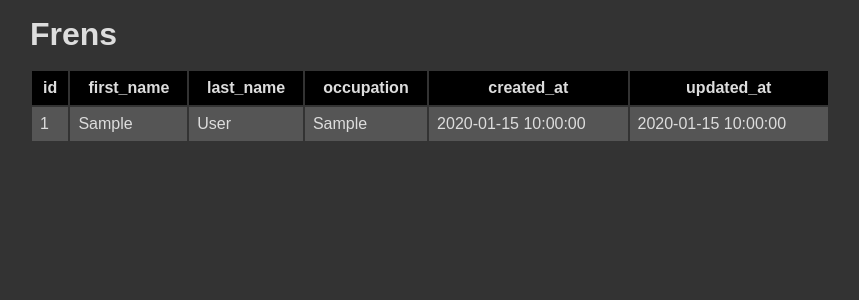
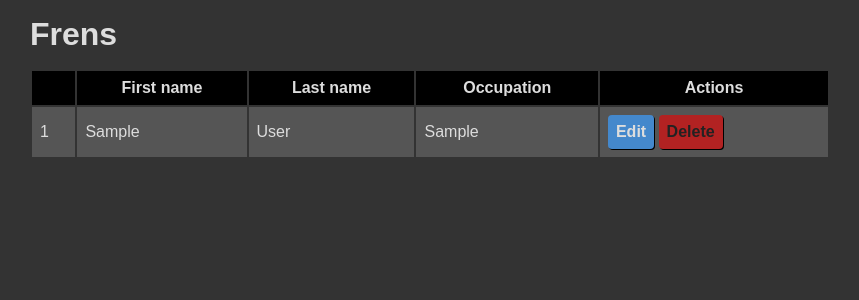
Before and after one commit to cptchuckles/codingdojo, a Flask app: page / in a window 1280 px wide. Shown: the top 300 px of the page, without its empty margins (210-1069 px from the left). Run offline with Flask 3, Linux system fonts and the light colour scheme; tables that the repository leaves empty or names only in its code hold one stand-in row (values such as "Sample post").

Commit message:
mysql(first_flask): add action buttons

```diff
--- a/mysql/first_flask/static/style.css
+++ b/mysql/first_flask/static/style.css
@@ -1,3 +1,12 @@
+:root {
+  --fg: #ddd;
+  --dark-fg: #222;
+  --bg: #333;
+  --light-bg: #555;
+  --button: #48c;
+  --danger-button: firebrick;
+}
+
 * {
   box-sizing: border-box;
   margin: 0;
@@ -13,8 +22,8 @@ body {
   max-width: 800px;
   margin: 1em auto;
 
-  background-color: #333;
-  color: #ddd;
+  color: var(--fg);
+  background-color: var(--bg);
 }
 
 thead > tr {
@@ -22,7 +31,7 @@ thead > tr {
 }
 
 tr:nth-child(odd) {
-  background-color: #555;
+  background-color: var(--light-bg);
 }
 
 tr {
@@ -30,3 +39,23 @@ tr {
     padding: .5em;
   }
 }
+
+.button {
+  display: inline-block;
+  padding: .5em;
+
+  cursor: pointer;
+
+  color: var(--fg);
+  background-color: var(--button);
+  font-weight: bold;
+  text-decoration: none !important;
+
+  border-radius: .25em;
+  box-shadow: 1px 1px black;
+
+  &:is(.danger) {
+    color: var(--dark-fg);
+    background-color: var(--danger-button);
+  }
+}
--- a/mysql/first_flask/templates/index.html
+++ b/mysql/first_flask/templates/index.html
@@ -11,12 +11,11 @@
         <table>
             <thead>
                 <tr>
-                    <th>id</th>
-                    <th>first_name</th>
-                    <th>last_name </th>
-                    <th>occupation</th>
-                    <th>created_at</th>
-                    <th>updated_at</th>
+                    <th></th>
+                    <th>First name</th>
+                    <th>Last name </th>
+                    <th>Occupation</th>
+                    <th>Actions</th>
                 </tr>
             </thead>
             <tbody>
@@ -26,8 +25,10 @@
                     <td>{{ friend.first_name }}</td>
                     <td>{{ friend.last_name }} </td>
                     <td>{{ friend.occupation }}</td>
-                    <td>{{ friend.created_at }}</td>
-                    <td>{{ friend.updated_at }}</td>
+                    <td>
+                        <a href="/edit/{{ friend.id }}" class="button">Edit</a>
+                        <a href="/delete/{{ friend.id }}" class="button danger">Delete</a>
+                    </td>
                 </tr>
                 {% endfor %}
             </tbody>
```
